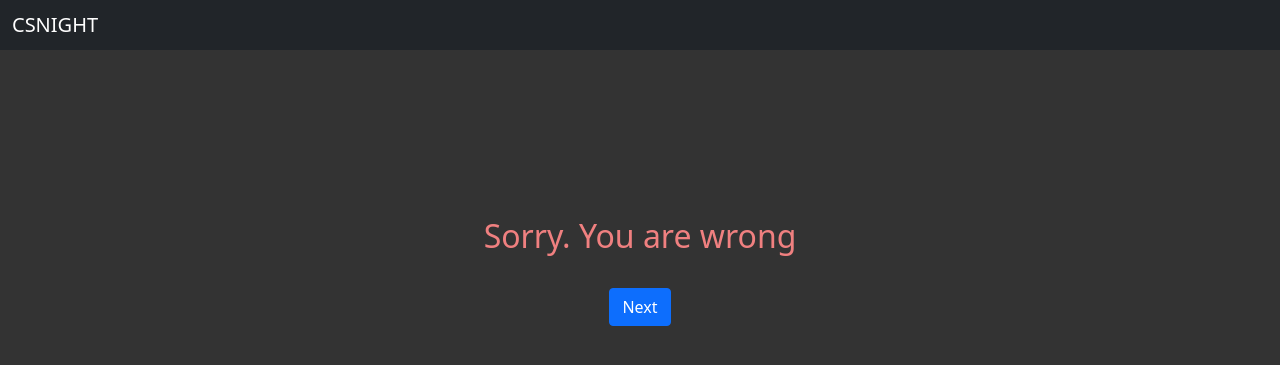
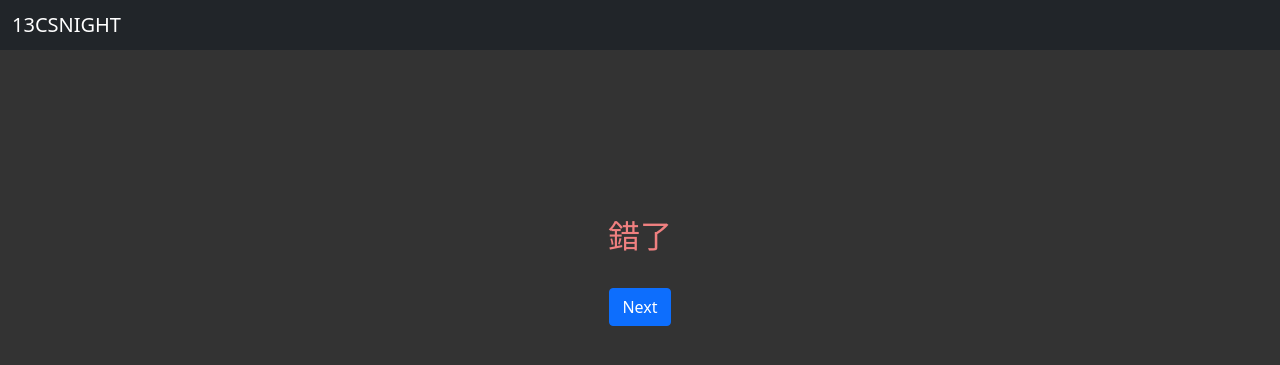
Before and after one commit to LaurenceYang1218/13csnight, a Flask app: template templates/answer.html in a window 1280 px wide. Shown: the top 365 px of the page. Run offline with Flask 3, Linux system fonts and the light colour scheme; the template is opened without the code that fills it: most values are stand-ins (such as "Sample title", 1, 10 or a date in 2020); parts of the project's set-up code (start-up, migrations or seed data) failed here and were passed over.

Commit message:
add makefile and modify answer, qa_list

```diff
--- a/app.py
+++ b/app.py
@@ -2,38 +2,11 @@ import pandas as pd
 from flask import Flask
 from flask import render_template, request
 from flask import redirect, url_for
+from .bank import qa_list
 
 app = Flask(__name__)
-
 df = pd.DataFrame([], columns=['username', 'password', 'score'])
 
-question_answer_list = [
-    {'question': '2023年資工之夜的主題是什麼?', 'choice': ['subconsCiouS', 'SubContract', 'subConScious', 'subWaY'] ,'answer': 'subConScious'},
-    {'question': '以下何者不是交大資工系友?', 'choice': ['蘇家永', '吳銘雄', '蔡士傑', '謝仁謙'] ,'answer': '謝仁謙'},
-    {'question': '以下誰沒有在交大學餐打工?', 'choice': ['周彤瑾', '王俊閔', '陳柏安', '丁宇洋'] ,'answer': '陳柏安'},
-    {'question': '誰不是五月的壽星?', 'choice': ['林芷瑩', '游建峰', '涂圓緣', '李宇婕'] ,'answer': '李宇婕'},
-    {'question': '以下何者所代表的數字最大?', 'choice': ['張可晴的身高', '郭冠德的體重', '陳柏安的學分數', '陳宥安的年齡*6'] ,'answer': '張可晴的身高'},
-    {'question': '下列何者距離最近?', 'choice': ['女二舍、工程三館', '工程三館、阿根早點', '交映樓、二餐', '綜合一館、西區烤肉場'] ,'answer': '女二舍、工程三館'},
-    {'question': '國曆生日2月6日的張可晴屬什麼?', 'choice': ['龍', '蛇', '馬', '羊'] ,'answer': '蛇'},
-    {'question': '天晟燒臘的老闆叫什麼?', 'choice': ['馮翠埤', '黃小泰', '蔡三高', '陳天晟'] ,'answer': '黃小泰'},
-    {'question': '以下哪隻寵物沒有自己的寵物帳?', 'choice': ['肉包', '林小荳', '大胖熊', ' 醬波'] ,'answer': '林小荳'},
-    {'question': '以下哪個人沒有畫畫帳?', 'choice': ['林宇柔', '陳秀琴', '梁詠晴', '陳虹蓓'] ,'answer': '林宇柔'},
-    {'question': '以下誰不是南友會的成員?', 'choice': ['楊富祥', '郭晉維', '周彤瑾', '吳念蓉'] ,'answer': '周彤瑾'},
-    {'question': '人體透過呼吸運動吸進體內的氣體，其最主要成分為何？', 'choice': ['氧氣', '二氧化碳', '氮氣', '水氣'] ,'answer': '氮氣'},
-    {'question': '林一平教授曾經在報導中請記者小姐吃過什麼水果?', 'choice': ['麝香葡萄', '白草莓', '香水椰子', '西洋梨'] ,'answer': '白草莓'},
-    {'question': '陳柏庭喜歡幫張可晴做什麼?', 'choice': ['挖鼻孔', '刷牙', '寫程式', '畫眉毛'] ,'answer': '挖鼻孔'},
-    {'question': '涂圓緣去極麵道都吃什麼?', 'choice': ['養生魚肉鍋燒意麵', '炸醬麵', '豚骨拉麵', '韭菜水餃'] ,'answer': '韭菜水餃'},
-    {'question': '以下誰不是新竹人?', 'choice': ['Alison', 'Bill Wu', 'drawccc', 'circle'] ,'answer': 'circle'},
-    {'question': '福原愛如果得了老年癡呆會說什麼?', 'choice': ['哇沙咪', '養樂多', '撞球桌', '福原愛'] ,'answer': '福原愛'},
-    {'question': '資工女舞跳過以下哪首歌?', 'choice': ['Not Shy', 'Perfume', 'I AM', 'Catch'] ,'answer': 'Not Shy'},
-    {'question': '以下誰沒有女朋友?', 'choice': ['戚維凌', '丁宇洋', '杜峯', '楊卓敏'] ,'answer': '杜峯'},
-    {'question': '以下何者不是指周彤瑾?', 'choice': ['交大 9m88', '交大 Jolin', '交大 Jisoo', '交大吳卓源'] ,'answer': '交大 Jisoo'},
-    {'question': '以下誰不是臉頰肉軍團的成員?', 'choice': ['梁詠晴', '邵筱庭', '莊婕妤', '陳存佩'] ,'answer': '梁詠晴'},
-    {'question': '謝翔丞沒有在清交二手大拍賣XD上發生過什麼事?', 'choice': ['尋找 iphone 的失主', '賣情趣用品', '跟室友的合照被管理員刪掉', '徵友'] ,'answer': '徵友'},
-    {'question': '以下誰現在不是 Intel 實習生?', 'choice': ['陳伯庭', '黃則維', '高靖', '陳暐誠'] ,'answer': '高靖'},
-    {'question': '田馥甄是以下哪個教授的綽號?', 'choice': ['彭文志', '李奇育', '黃俊龍', '陳添福'] ,'answer': '陳添福'},
-    {'question': '下一屆系學會長是誰?', 'choice': ['戚維凌', '葉家蓁', '林宇柔', '張維成'] ,'answer': '戚維凌'}
-]
 # home page
 @app.route('/')
 def home():
@@ -70,20 +43,20 @@ def login():
 
 @app.route('/question/<username>/<number>', methods=['GET'])
 def question(username, number):
-    if int(number) > len(question_answer_list):
+    if int(number) > len(qa_list):
         return redirect('/result/'+username)
     else:
         info = {
             'username': username,
             'number': int(number),
-            'qa_list': question_answer_list
+            'qa_list': qa_list
         }
         return render_template('question.html', info=info)
 
 @app.route('/answer/<username>/<number>', methods=['POST'])
 def answer(username, number):
     global df
-    if request.form['answer'] == question_answer_list[int(number)-1]['answer']:
+    if request.form['answer'] == qa_list[int(number)-1]['answer']:
         correct = True
         df.loc[df['username'] == username, 'score'] += 1
         df.to_csv('data.csv', index=False)
--- a/qa.py
+++ /dev/null
@@ -1,2 +0,0 @@
-for i in range(1, 21):
-    print("{{\'question\': \'{0}+{1}=?\', \'choice\': [\'{2}\', \'{3}\', \'{4}\', \'{5}\'] ,\'answer\': \'{6}\'}},".format(i, i+1, 2*i, 2*i+1, 2*i+2, 2*i+3, 2*i+1))
--- a/templates/answer.html
+++ b/templates/answer.html
@@ -11,15 +11,15 @@
 <body>
   <nav class="navbar navbar-dark bg-dark">
     <div class="container-fluid">
-      <span class="navbar-brand mb-0 h1">CSNIGHT</span>
+      <span class="navbar-brand mb-0 h1">13CSNIGHT</span>
     </div>
   </nav>
   <div class="container text-center">
     <div class="login">
       {% if info.correct %}
-      <h2 class="correct">Bingo! You are correct</h2>
+      <h2 class="correct">對了</h2>
       {% else %}
-      <h2 class="wrong">Sorry. You are wrong</h2>
+      <h2 class="wrong">錯了</h2>
       {% endif %}
       <br>
       <a href="/question/{{ info.username }}/{{ info.number+1 }}"><button class="btn btn-primary">Next</button></a>
```
Also changed, not shown: bank.py (added, +27 -0 lines), 1 other file.
